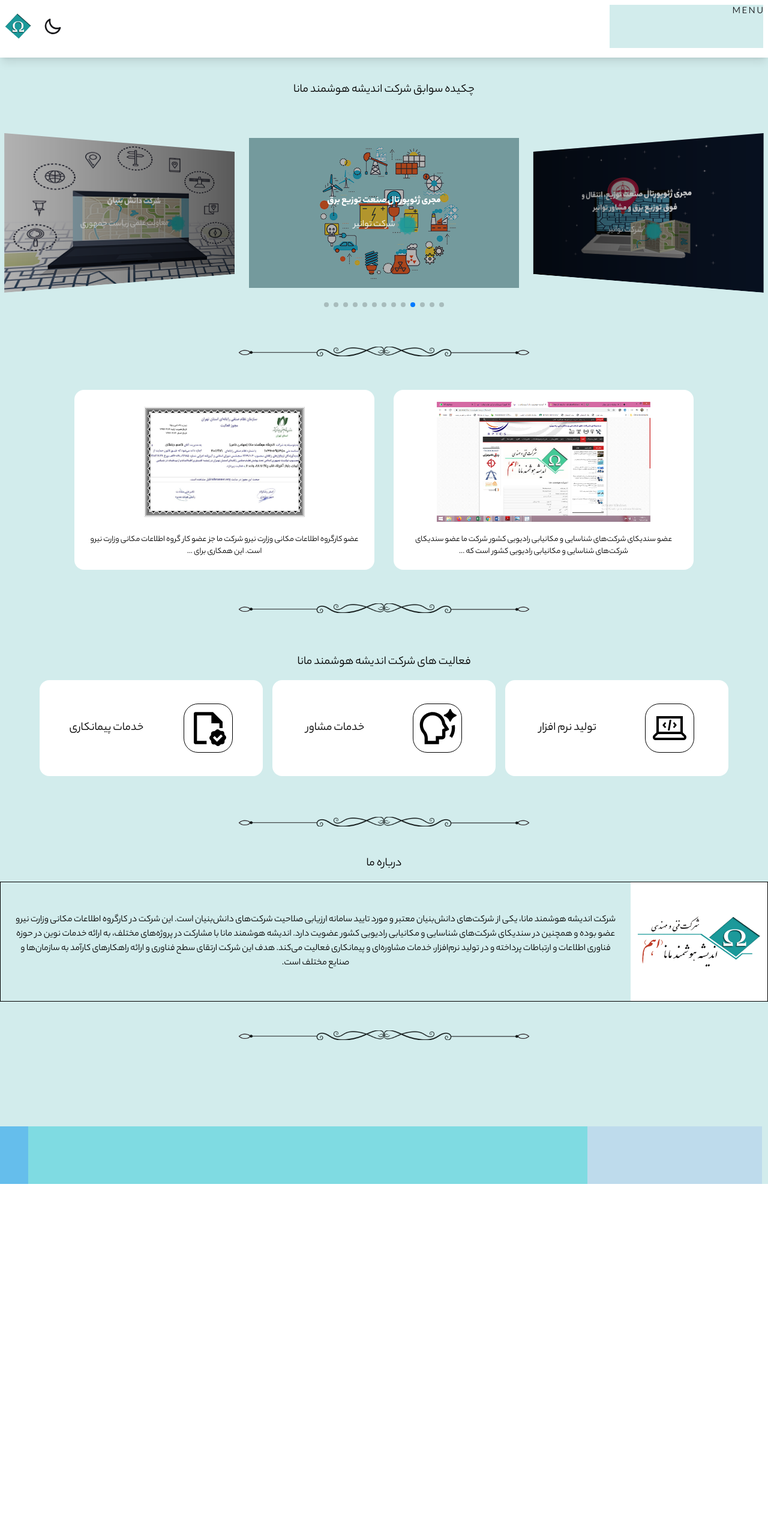
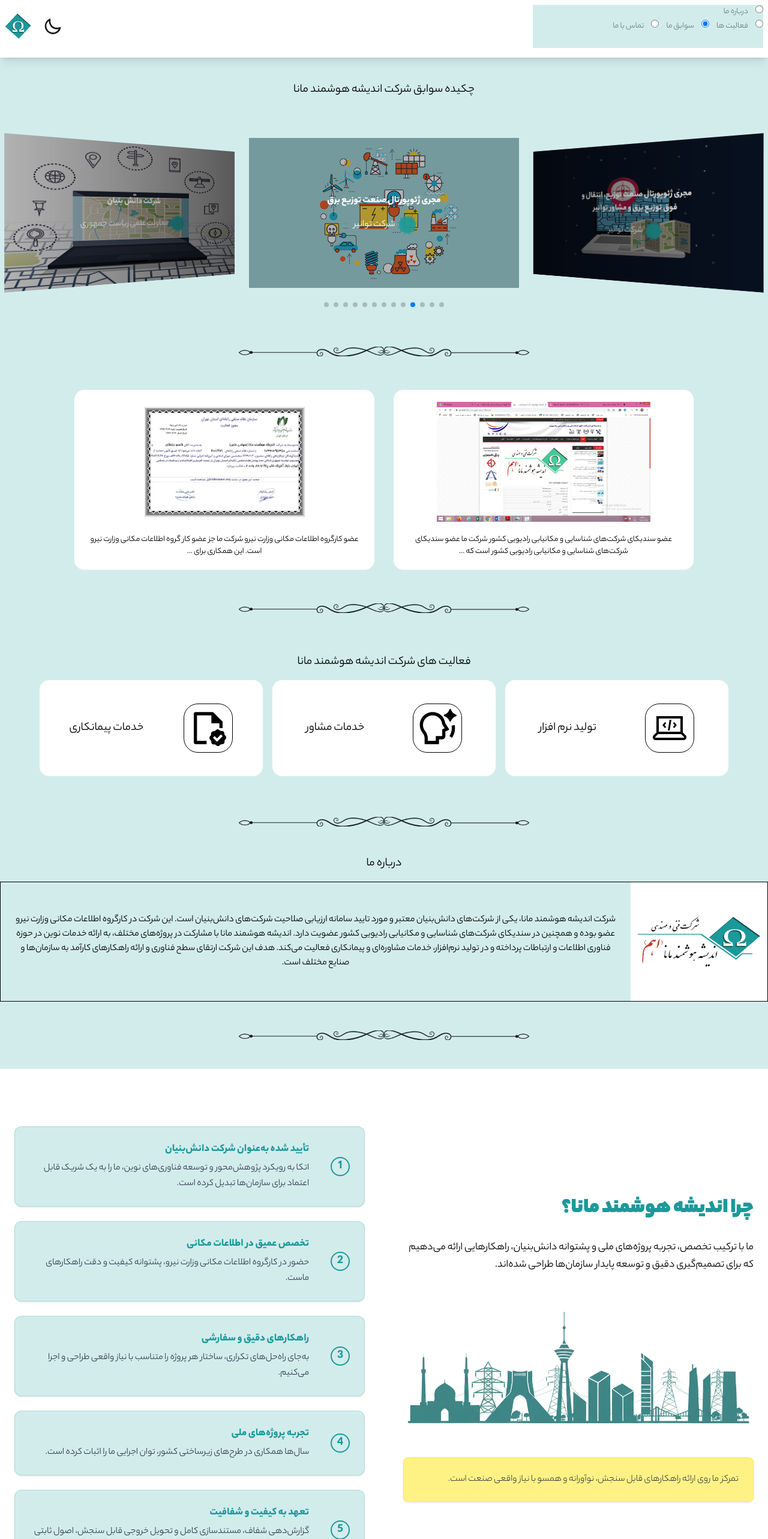
Before and after one commit to maryammohebbi/Mana-Next-ver, a Next.js app: page / in a window 1280 px wide. Shown: the top 2566 px of the page at 60% size. Before the commit the page ends 1974 px from the top, so only its background shows below. Built offline with nearby package versions, Linux system fonts and the light colour scheme; some icons are missing.

Commit message:
whyus added

```diff
--- a/src/app/page.jsx
+++ b/src/app/page.jsx
@@ -6,6 +6,7 @@ import Services from "@/components/Services";
 import Slider from "@/components/Slider/Slider";
 import Divider from "@/ui/Divider";
 import WaveBackground from "@/ui/WaveBackground";
+import WhyUs from "@/components/WhyUs";
 
 export default function Home() {
   return (
@@ -21,6 +22,7 @@ export default function Home() {
         {/* <Diagram /> */}
         <AboutUs />
         <Divider />
+        <WhyUs />
         <WaveBackground />
       </div>
     </div>
--- /dev/null
+++ b/src/components/WhyUs.jsx
@@ -0,0 +1,86 @@
+import Image from "next/image";
+
+function WhyUs() {
+  const features = [
+    {
+      title: "تأیید شده به‌عنوان شرکت دانش‌بنیان",
+      text: "اتکا به رویکرد پژوهش‌محور و توسعه فناوری‌های نوین، ما را به یک شریک قابل اعتماد برای سازمان‌ها تبدیل کرده است.",
+    },
+    {
+      title: "تخصص عمیق در اطلاعات مکانی",
+      text: "حضور در کارگروه اطلاعات مکانی وزارت نیرو، پشتوانه کیفیت و دقت راهکارهای ماست.",
+    },
+    {
+      title: "راهکارهای دقیق و سفارشی",
+      text: "به‌جای راه‌حل‌های تکراری، ساختار هر پروژه را متناسب با نیاز واقعی طراحی و اجرا می‌کنیم.",
+    },
+    {
+      title: "تجربه پروژه‌های ملی",
+      text: "سال‌ها همکاری در طرح‌های زیرساختی کشور، توان اجرایی ما را اثبات کرده است.",
+    },
+    {
+      title: "تعهد به کیفیت و شفافیت",
+      text: "گزارش‌دهی شفاف، مستندسازی کامل و تحویل خروجی قابل سنجش، اصول ثابتی در تمام پروژه‌ها هستند.",
+    },
+  ];
+
+  return (
+    <section className="w-full py-24 bg-tertiary">
+      <div className="max-w-7xl mx-auto px-6 grid lg:grid-cols-2 gap-16 items-center">
+        {/* Left Side - Title & Description */}
+        <div className="w-full flex flex-col">
+          <h2 className="text-4xl font-extrabold text-[#1c999a] leading-snug mb-6">
+            چرا اندیشه هوشمند مانا؟
+          </h2>
+          <p className="text-secondary text-lg leading-relaxed mb-10">
+            ما با ترکیب تخصص، تجربه پروژه‌های ملی و پشتوانه دانش‌بنیان،
+            راهکارهایی ارائه می‌دهیم که برای تصمیم‌گیری دقیق و توسعه پایدار
+            سازمان‌ها طراحی شده‌اند.
+          </p>
+
+          <Image
+            src="/images/tehran.png"
+            width={1000}
+            height={1000}
+            alt="tehran"
+            className="w-full mb-14"
+          />
+          {/* Optional Highlight Box */}
+          <div className="p-6 bg-[#ffeb3b9e] rounded-lg border border-[#ffeb3b] shadow-sm">
+            <p className="text-gray-800 font-semibold">
+              تمرکز ما روی ارائه راهکارهای قابل سنجش، نوآورانه و همسو با نیاز
+              واقعی صنعت است.
+            </p>
+          </div>
+        </div>
+
+        {/* Right Side - Feature List */}
+        <div className="grid gap-6">
+          {features.map((f, i) => (
+            <div
+              key={i}
+              className="flex items-center gap-4 p-6 bg-[#d2ecec] rounded-xl border border-[#1c999a]/20 shadow-sm hover:shadow-md transition-all"
+            >
+              {/* Icon Circle */}
+              <div className="w-[10%]">
+                <div className="w-8 h-8 flex items-center justify-center rounded-full border-2 border-[#1c999a] text-[#1c999a] text-xl font-bold">
+                  {i + 1}
+                </div>
+              </div>
+
+              {/* Text */}
+              <div className="w-[90%]">
+                <h3 className="text-lg font-bold text-[#1c999a] mb-1">
+                  {f.title}
+                </h3>
+                <p className="text-gray-700 leading-relaxed">{f.text}</p>
+              </div>
+            </div>
+          ))}
+        </div>
+      </div>
+    </section>
+  );
+}
+
+export default WhyUs;
--- a/src/components/header/Header.jsx
+++ b/src/components/header/Header.jsx
@@ -1,12 +1,87 @@
+"use client";
+
 import ThemeToggle from "@/ui/ThemeToggle";
 import Image from "next/image";
-import React from "react";
+import React, { useState } from "react";
 
 function Header() {
+  const [activeTab, setActiveTab] = useState(3);
+  const handleTabChange = (tabNumber) => {
+    setActiveTab(tabNumber);
+  };
+  const scrollToSection = (sectionId) => {
+    const section = document.getElementById(sectionId);
+    if (section) {
+      section.scrollIntoView({ behavior: "smooth" });
+    }
+  };
   return (
-    <div className="h-24 w-full bg-tertiary mb-10 shadow-lg">
+    <div className="h-24 w-full bg-tertiary mb-10 shadow-lg sticky">
       <div className="flex justify-between w-full h-full max-w-sm sm:max-w-2xl lg:max-w-7xl mx-auto p-2">
-        <div className="w-64 h-[90%] bg-primary"> M E N U</div>
+        <div className="w-96 h-[90%] bg-primary">
+          <div className={``}>
+            <div>
+              <input
+                type="radio"
+                id="radio-1"
+                name="tabs"
+                checked={activeTab === 1}
+                onChange={() => handleTabChange(1)}
+              />
+              <label
+                className="tab"
+                htmlFor="radio-1"
+                onClick={() => scrollToSection("aboutUsTitle")}
+              >
+                درباره ما
+              </label>
+            </div>
+
+            <input
+              type="radio"
+              id="radio-2"
+              name="tabs"
+              checked={activeTab === 2}
+              onChange={() => handleTabChange(2)}
+            />
+            <label
+              className="tab"
+              htmlFor="radio-2"
+              onClick={() => scrollToSection("activityTitr")}
+            >
+              فعالیت ها
+            </label>
+            <input
+              type="radio"
+              id="radio-3"
+              name="tabs"
+              checked={activeTab === 3}
+              onChange={() => handleTabChange(3)}
+            />
+            <label
+              className="tab"
+              htmlFor="radio-3"
+              onClick={() => scrollToSection("experienceTitle")}
+            >
+              سوابق ما
+            </label>
+            <input
+              type="radio"
+              id="radio-4"
+              name="tabs"
+              checked={activeTab === 4}
+              onChange={() => handleTabChange(4)}
+            />
+            <label
+              className="tab"
+              htmlFor="radio-4"
+              onClick={() => scrollToSection("experienceTitle")}
+            >
+              تماس با ما
+            </label>
+            <span className=""></span>
+          </div>
+        </div>
         <div className="h-[90%] flex items-center justify-center gap-x-5">
           <ThemeToggle />
           <Image
```
